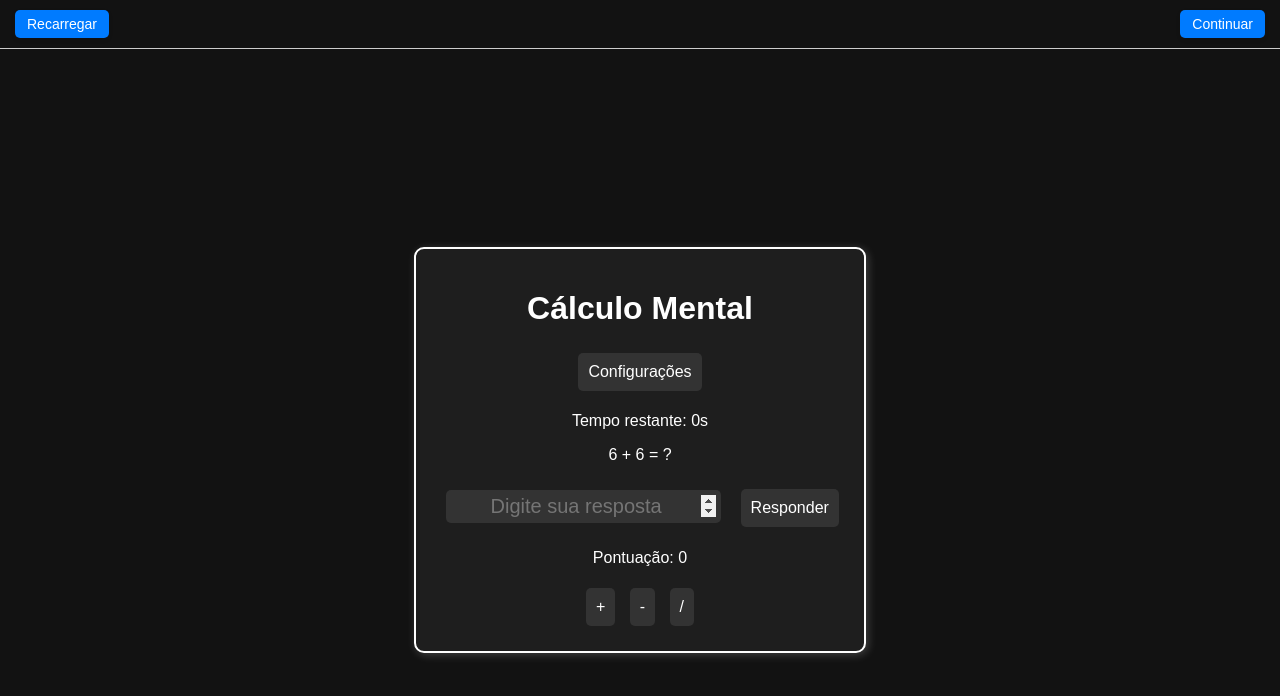
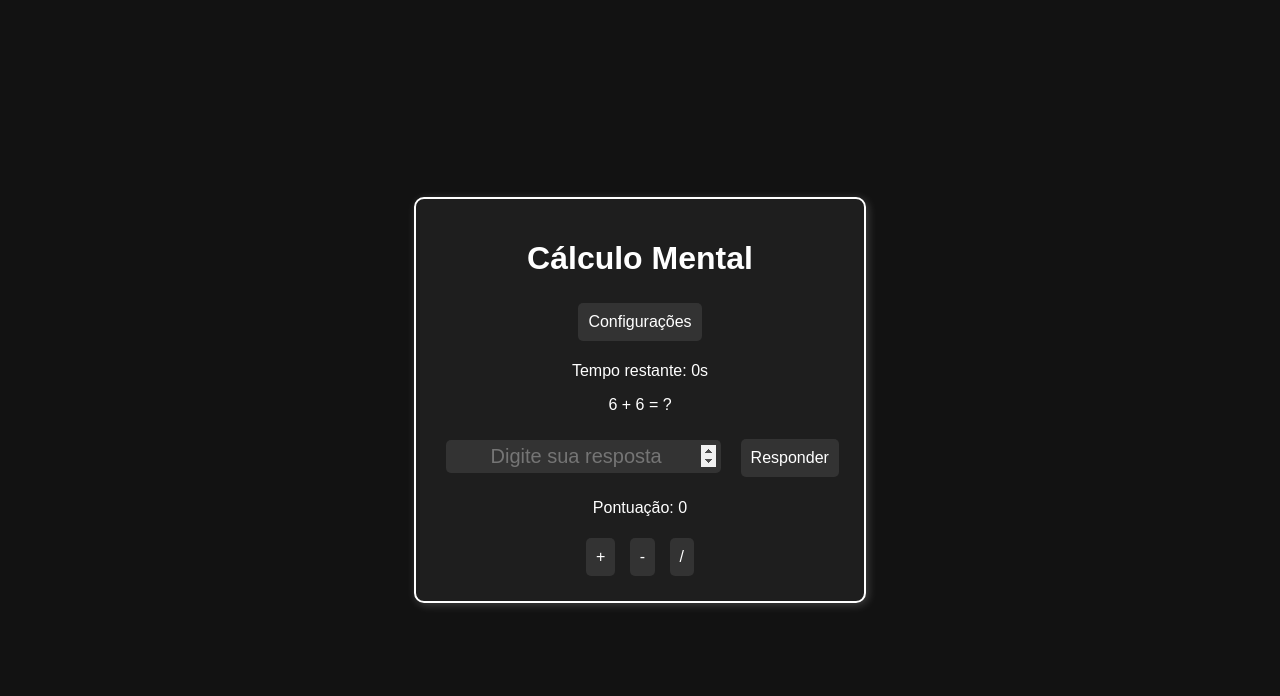
Before and after one commit to MikDesenvolvimento/Desenvolvimento, a plain HTML site: page Cálculo Mental/index.html in a window 1280 px wide. Drawn offline with Linux system fonts and the light colour scheme.

Commit message:
Update index.html

```diff
--- a/Cálculo Mental/index.html
+++ b/Cálculo Mental/index.html
@@ -176,73 +176,6 @@ function startTimer() {
         loadSettings();
         generateQuestion();
         startTimer();
-function addConfigurableButtons(leftButtonConfig, rightButtonConfig) {
-    const buttonContainer = document.createElement('div');
-    buttonContainer.style.position = 'fixed';
-    buttonContainer.style.top = '0';
-    buttonContainer.style.width = '100%';
-    buttonContainer.style.display = 'flex';
-    buttonContainer.style.justifyContent = 'space-between';
-    buttonContainer.style.padding = '5px 10px';
-    buttonContainer.style.boxSizing = 'border-box';
-    buttonContainer.style.zIndex = '1000';
-    buttonContainer.style.borderBottom = '1px solid #ccc';
-    // Adiciona padding ao body para evitar sobreposição
-    document.body.style.paddingTop = '50px';
-
-    function createButton(config) {
-        const button = document.createElement('button');
-        button.textContent = config.name;
-        button.style.backgroundColor = '#007bff';
-        button.style.color = 'white';
-        button.style.border = 'none';
-        button.style.padding = '6px 12px';
-        button.style.fontSize = '14px';
-        button.style.cursor = 'pointer';
-        button.style.borderRadius = '5px';
-        button.style.textDecoration = 'none';
-        button.style.transition = 'background-color 0.3s ease, transform 0.3s ease';
-        button.style.boxShadow = '0 2px 4px rgba(0, 0, 0, 0.1)';
-        button.onmouseover = () => {
-            button.style.backgroundColor = '#0056b3';
-            button.style.transform = 'scale(1.05)';
-        };
-        button.onmouseout = () => {
-            button.style.backgroundColor = '#007bff';
-            button.style.transform = 'scale(1)';
-        };
-        button.onclick = async () => {
-            if (config.url === "recarregar") {
-                window.location.reload();
-                return;
-            }
-            try {
-                const response = await fetch(config.url);
-                if (!response.ok) throw new Error('Erro ao carregar o conteúdo');
-                const content = await response.text();
-                document.documentElement.innerHTML = '';
-                document.open();
-                document.write(content);
-                document.close();
-            } catch (error) {
-                console.error(error);
-            }
-        };
-        return button;
-    }
-
-    buttonContainer.appendChild(createButton(leftButtonConfig));
-    buttonContainer.appendChild(createButton(rightButtonConfig));
-    document.body.prepend(buttonContainer);
-}
-
-addConfigurableButtons(
-    { name: 'Recarregar', url: 'recarregar' },
-    {
-        name: 'Continuar',
-        url: 'https://raw.githubusercontent.com/MikDesenvolvimento/Desenvolvimento/main/Classifica%C3%A7%C3%A3o%20Gramatical.txt'
-    }
-);
 
     </script>
 </body>
```
